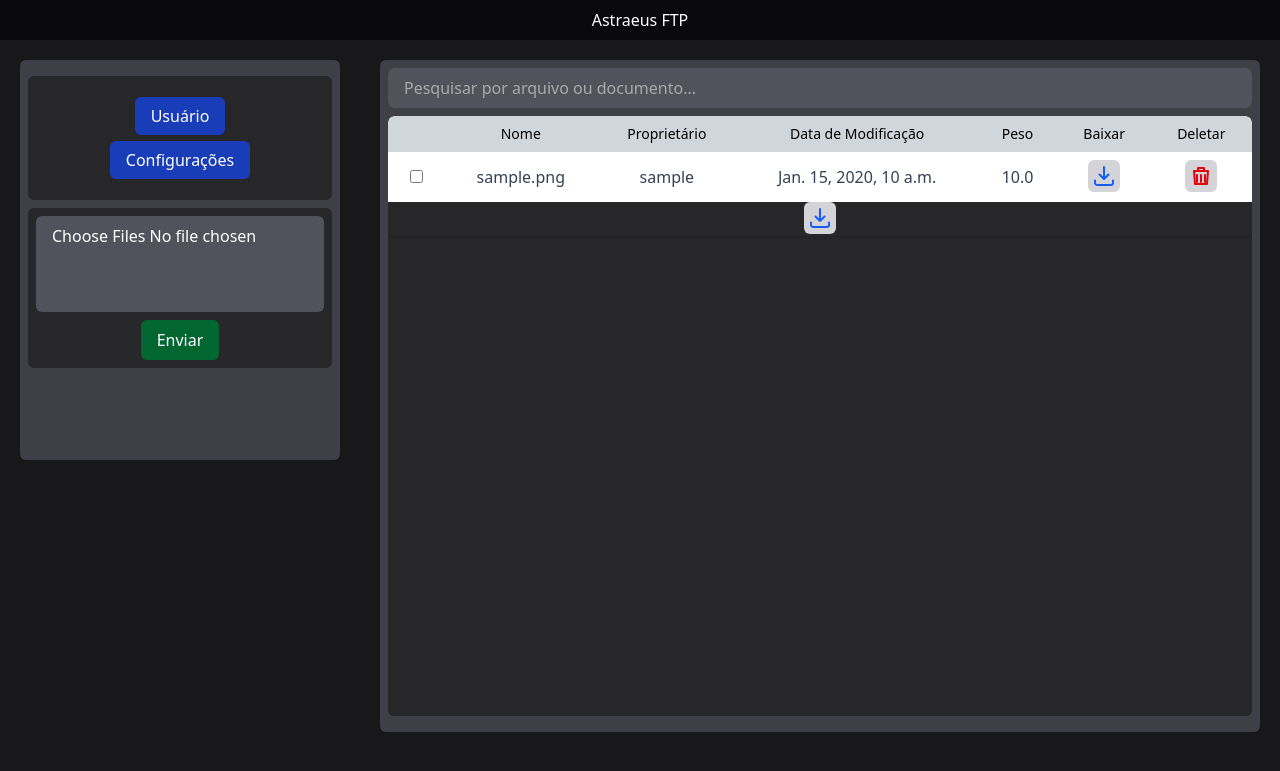
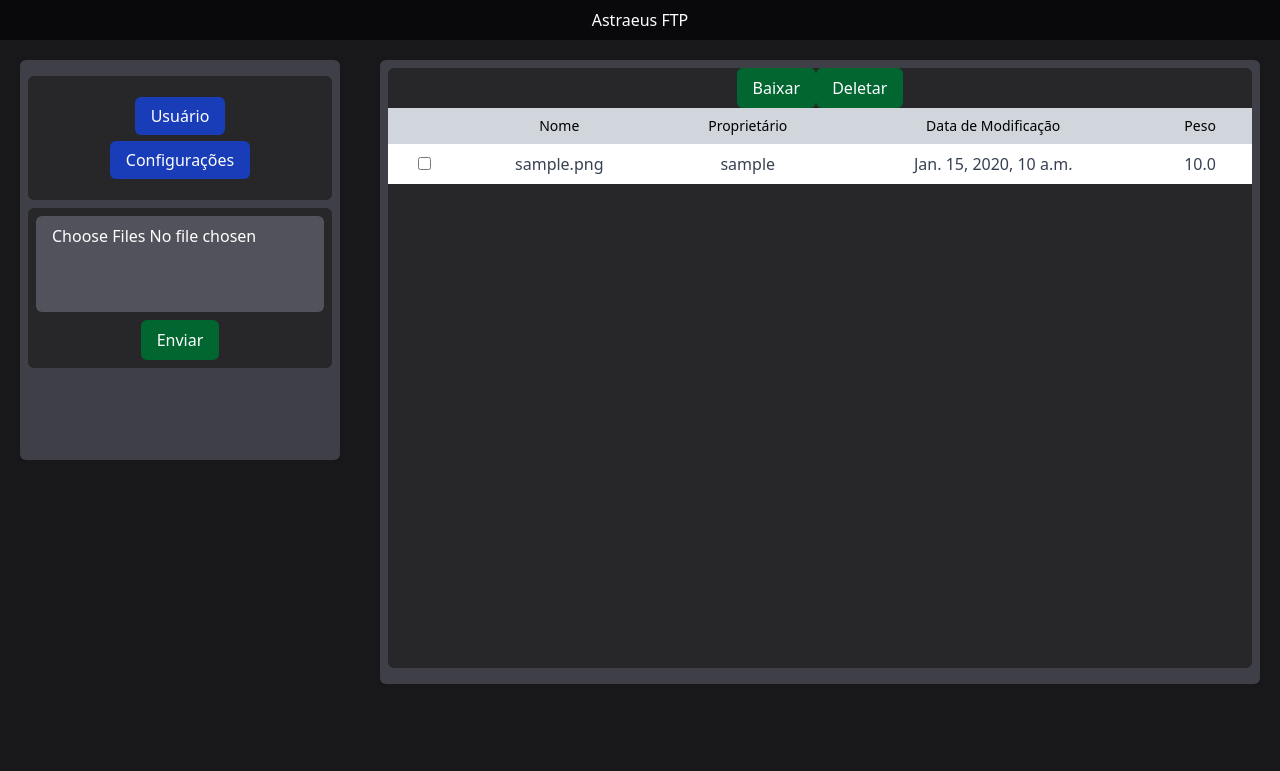
Before and after one commit to astraeus917/AstraeusFTP, a Django app: page / in a window 1280 px wide. Shown: the top 771 px of the page. Run offline with Django 5.2, Linux system fonts and the light colour scheme; tables that the repository leaves empty hold one stand-in row (values such as "Sample post").

Commit message:
nova versão

```diff
--- a/drive/models.py
+++ b/drive/models.py
@@ -45,7 +45,6 @@ class User(AbstractBaseUser, PermissionsMixin):
 class File(models.Model):
     file = models.FileField(upload_to='uploads/')
     file_name = models.CharField(max_length=200)
-    # ext = models.CharField(max_length=200)
     owner = models.ForeignKey(User, on_delete=models.SET_NULL, null=True)
     size = models.FloatField()
     created_at = models.DateTimeField(auto_now_add=True)
--- a/drive/templates/drive/home.html
+++ b/drive/templates/drive/home.html
@@ -25,8 +25,10 @@
         <div class="bg-zinc-800 mt-2 h-[160px] rounded-md flex">
             <form method="POST" enctype="multipart/form-data" class="m-2">
                 {% csrf_token %}
-                <input type="file" name="files" multiple required
+
+                <input type="file" name="file_list" multiple
                     class="w-2xs h-[96px] bg-zinc-600 px-4 py-2 rounded-md hover:bg-zinc-500 transition mb-2">
+
                 <button name="form_type" value="upload_form" type="submit"
                     class="bg-green-800 px-4 py-2 rounded-md hover:bg-green-600 transition">
                     Enviar
@@ -35,26 +37,13 @@
         </div>
     </div>
 
-    <!-- Menu dos arquivos do sistema -->
+    <!-- Menu dos arquivos salvos -->
     <div class="w-7xl bg-zinc-700 text-center text-white p-2 m-5 rounded-md">
 
-        <!-- Barra de pesquisa -->
-        <div class="bg-zinc-800 mb-2 rounded-md">
-            <input class="w-full px-4 py-2 bg-zinc-600 rounded-md hover:bg-zinc-500 transition" type="text"
-                name="search" id="search" placeholder="Pesquisar por arquivo ou documento...">
-        </div>
-
-        <!-- Caixa dos arquivos e documentos -->
+        <!-- Tabela de arquivos  -->
         <div class="bg-zinc-800 h-[600px] mb-2 rounded-md overflow-y-auto">
-
-            <!-- Tabela de arquivos -->
-            <div class="overflow-x-auto rounded-md shadow">
-                <form method="POST">
-                    {% csrf_token %}
-
-                    <!-- Tabela de arquivos -->
             <table class="min-w-full text-center text-gray-700">
-                        <!-- Cabeçalho da tabela de arquivos -->
+                <!-- Cabeçalho da tabela -->
                 <thead class="bg-gray-300 text-black text-sm">
                     <tr>
                         <th class="font-medium px-4 py-2"></th>
@@ -62,77 +51,38 @@
                         <th class="font-medium px-4 py-2">Proprietário</th>
                         <th class="font-medium px-4 py-2">Data de Modificação</th>
                         <th class="font-medium px-4 py-2">Peso</th>
-                                <th class="font-medium px-4 py-2">Baixar</th>
-                                <th class="font-medium px-4 py-2">Deletar</th>
                     </tr>
                 </thead>
 
-                        <!-- Corpo da tabela de arquivos -->
+                <!-- Corpo da tabela -->
                 <tbody class="divide-y divide-gray-500 bg-white">
+                    <form method='POST'>
+                        {% csrf_token %}
                         {% for file in all_files %}
                             <tr class="hover:bg-gray-400 hover:text-black transition">
-
                                 <td class="px-4 py-2">
-                                    <input type="checkbox" name="file_list" value="{{ file.id }}" class="file-checkbox">
+                                    <input type="checkbox" name="files" value="{{ file.id }}"
+                                    class="">
                                 </td>
-
                                 <td class="font-medium px-4 py-2">{{ file.file_name }}</td>
                                 <td class="font-medium px-4 py-2">{{ file.owner }}</td>
                                 <td class="font-medium px-4 py-2">{{ file.created_at }}</td>
                                 <td class="font-medium px-4 py-2">{{ file.size }}</td>
-
-                                <!-- Botão de download -->
-                                <td class="font-medium px-4 py-2">
-                                    <form method="POST">
-                                        {% csrf_token %}
-                                        <!-- Informação oculta com a lista de arquivos -->
-                                        <input class="hidden" type="text" name="file_list" value="{{ file.id }}">
+                            </tr>
+                        {% endfor %}
 
                         <button type="submit" name="form_type" value="download_form"
-                                            class="bg-zinc-300 hover:bg-blue-800 p-1 rounded-md text-blue-600 hover:text-white transition">
-                                            <svg xmlns="http://www.w3.org/2000/svg" fill="none" viewBox="0 0 24 24"
-                                                stroke-width="2" stroke="currentColor" class="w-6 h-6">
-                                                <path stroke-linecap="round" stroke-linejoin="round"
-                                                    d="M3 16.5v2.25A2.25 2.25 0 0 0 5.25 21h13.5A2.25 2.25 0 0 0 21 18.75V16.5M7.5 10.5 12 15m0 0 4.5-4.5M12 15V3" />
-                                            </svg>
+                            class="bg-green-800 px-4 py-2 rounded-md hover:bg-green-600 transition">
+                            Baixar
+                        </button>
+
+                        <button type="submit" name="form_type" value="delete_form"
+                            class="bg-green-800 px-4 py-2 rounded-md hover:bg-green-600 transition">
+                            Deletar
                         </button>
                     </form>
-                                </td>
-
-                                <!-- Botão de deletar -->
-                                <td class="font-medium px-4 py-2">
-                                    <form method="POST">
-                                        {% csrf_token %}
-                                        <!-- Informação oculta com a lista de arquivos -->
-                                        <input class="hidden" type="text" name="file_list" value="{{ file.id }}">
-
-                                        <button type="submit" name="form_type" value="delete_form"
-                                            class="bg-zinc-300 hover:bg-red-800 p-1 rounded-md text-red-600 hover:text-white transition">
-                                            <svg xmlns="http://www.w3.org/2000/svg" fill="none" viewBox="0 0 24 24"
-                                                stroke-width="2" stroke="currentColor" class="w-6 h-6">
-                                                <path stroke-linecap="round" stroke-linejoin="round"
-                                                    d="M6 7h12M9 7V4h6v3m-7 4v7m4-7v7m4-7v7M5 7h14l-1 13H6L5 7Z" />
-                                            </svg>
-                                        </button>
-                                    </form>
-                                </td>
-                            </tr>
-                            {% endfor %}
                 </tbody>
             </table>
-
-                    <!-- Botões de multiplas seleções -->
-
-                    <button type="submit" name="form_type" value="download_form"
-                        class="bg-zinc-300 hover:bg-blue-800 p-1 rounded-md text-blue-600 hover:text-white transition">
-                        <svg xmlns="http://www.w3.org/2000/svg" fill="none" viewBox="0 0 24 24" stroke-width="2"
-                            stroke="currentColor" class="w-6 h-6">
-                            <path stroke-linecap="round" stroke-linejoin="round"
-                                d="M3 16.5v2.25A2.25 2.25 0 0 0 5.25 21h13.5A2.25 2.25 0 0 0 21 18.75V16.5M7.5 10.5 12 15m0 0 4.5-4.5M12 15V3" />
-                        </svg>
-                    </button>
-                </form>
-            </div>
         </div>
     </div>
 </main>
--- a/drive/views.py
+++ b/drive/views.py
@@ -4,10 +4,8 @@ from django.contrib import messages
 from django.conf import settings
 
 # Imports usados no gerenciamento dos aquivos
-import os
-from django.utils.text import get_valid_filename
-from django.shortcuts import get_object_or_404, redirect
-from django.http import FileResponse, Http404
+import io, zipfile
+from django.http import HttpResponse, FileResponse
 
 # Modelos do Banco de Dados
 from .models import File
@@ -18,6 +16,7 @@ def drive(request):
     View da página principal do sistema
     E tratamento das funções do sistema
     """
+
     # Pega todos os aquivos do Banco de Dados
     all_files = File.objects.all()
     context = {
@@ -28,120 +27,75 @@ def drive(request):
     if request.method == 'POST':
 
         # Upload de arquivos
-        if request.POST.get('form_type') == 'upload_form' and request.FILES.getlist('files'):
+        if request.POST.get('form_type') == 'upload_form':
+            file_list = request.FILES.getlist('file_list')
+            count_files = []
+
+            if not file_list:
+                messages.info(request, "Não existem arquivos para upload!")
             try:
-                count_files = []
-
-                for f in request.FILES.getlist('files'):
-                    # Nome e estensão
-                    safe_name, ext = os.path.splitext(get_valid_filename(f.name))
-                    ext = ext.lower()
-
-                    # Tamanho do arquivo e conversão para MB
-                    size_bytes = f.size
+                for file_obj in file_list:
+                    # Obtem o tamanho do arquivo em bytes e depois em mb
+                    size_bytes = file_obj.size
                     size_mb = round(size_bytes / (1024 * 1024), 2)
 
-                    # Adiciona o arquivo ao Banco de Dados
-                    save_file, created = File.objects.update_or_create(
-                        file = f,
-                        file_name = f,
-                        # ext = ext,
+                    # Adiciona o arquivo no Banco de Dados
+                    save_file, created = File.objects.objects(
+                        file = file_obj,
+                        file_name = file_obj,
                         size = size_mb,
                     )
 
-                    count_files.append(f) # lista de arquivos enviados
+                    count_files.append(file_obj)
 
-                    # Se o arquivo for criado, ele seta owner para None, por enquanto
                     if created:
                         save_file.owner = None
                         save_file.save()
 
-                # Mensagem de sucesso do upload dos arquivos
-                messages.success(request, f"{len(count_files)} arquivo(s) salvo(s) com sucesso!")
+                if len(count_files) >= 1:
+                    messages.success(request, f"{len(count_files)} arquivo(s) salvo(s) com sucesso!")
 
-            # Mensagens de erros
             except Exception as e:
-                messages.error(request, f'Erro: {e}')
+                messages.error(request, f"Erro: {e}")
 
-        # Download do arquivo selecionado
-        elif request.POST.get('form_type') == 'download_form':
-            file_list = request.POST.getlist('file_list')
+        if request.POST.get('form_type') == 'download_form':
+            id_list = request.POST.getlist('files')
+            if not id_list:
+                messages.info(request, "Nenhum arquivo foi selecionado para Download!")
 
-            if not file_list:
-                messages.error(request, "Nenhum arquivo foi selecionado!")
+            else:
+                file_list = File.objects.filter(id__in=id_list)
+                if not file_list.exists():
+                    messages.error(request, "Nenhum arquivo foi encontrado!")
 
-            for file_id in file_list:
-                print(file_list)
+                elif len(id_list) > 1:
+                    # Cria um buffer de memória para o .zip
+                    buffer = io.BytesIO()
 
-            # try:
-            #     file_list = request.POST.getlist('file_list') # Pega todos os items marcados com checkbox
+                    try:
+                        with zipfile.ZipFile(buffer, 'w', zipfile.ZIP_DEFLATED) as zip_file:
+                            for file_obj in file_list:
 
-            #     for file_id in file_list:
-            #         get_file = get_object_or_404(File, id=file_id)
-            #         file_path = get_file.file.path
+                                save_file = file_obj.file_name or f"file_{file_obj.id}.ext"
+                                zip_file.write(file_obj.file.path, arcname=save_file)
 
-            #     if os.path.exists(file_path):
-            #         return FileResponse(open(file_path, 'rb'), as_attachment=True, filename=get_file.file.name)
+                        buffer.seek(0)
 
-            #     else:
-            #         raise Http404("Não foi possível encontrar o arquivo!")
+                        response = HttpResponse(buffer, content_type='application/zip')
+                        response['Content-Disposition'] = 'attachment; filename="AstraeusFTP.zip"'
+                        return response
 
-            # except Exception as e:
-            #     messages.error(request, F"Erro: {e}")
+                    except Exception as e:
+                        messages.error(request, f"Erro: {e}")
 
+                else:
+                    try:
+                        file_obj = file_list[0]
+                        file_path = file_obj.file.path
+                        with open(file_path, 'rb') as f:
+                            return FileResponse(f, as_attachment=True, filename=file_obj.file.name)
 
-        # elif request.POST.get('form_type') == 'download_form':
-        #     try:
-        #         file_id = request.POST.get('file_id')
-        #         get_file = get_object_or_404(File, id=file_id)
-        #         file_path = get_file.file.path
-
-        #         if os.path.exists(file_path):
-        #             return FileResponse(open(file_path, 'rb'), as_attachment=True, filename=get_file.file.name)
-
-        #         else:
-        #             raise Http404("Não foi possível encontrar o arquivo!")
-
-        #     except Exception as e:
-        #         messages.error(request, F"Erro: {e}")
-
-        # Deleta o arquivo selecionado
-        elif request.POST.get('form_type') == 'delete_form':
-            file_list = request.POST.getlist('file_list')
-
-            if not file_list:
-                messages.error(request, "Nenhum arquivo foi selecionado!")
-
-            for file_id in file_list:
-                print(file_list)
-
-                # get_file = File.objects.filter(id=file_id).first()
-
-                # if not get_file:
-                #     messages.error(request, "Arquivo não encontrado!")
-
-                # try:
-                #     get_file.file.delete()
-                #     get_file.delete()
-                #     messages.error(request, "Arquivo deletado com sucesso!")
-
-                # except Exception as e:
-                #     messages.error(request, f"Erro: {e}")
-
-        #     try:
-        #         file_list = request.POST.getlist('file_list')
-
-        #         for file_id in file_list:
-        #             get_file = get_object_or_404(File, id=file_id)
-        #             get_file.file.delete()
-        #             get_file.delete()
-
-        #         messages.success(request, "Arquivo deletado com sucesso!")
-
-        #     except Exception as e:
-        #         messages.error(request, f"Erro: {e}")
-
-        else:
-            messages.error(request, "Nenhuma requisição foi solicitada!")
+                    except Exception as e:
+                        messages.error(request, f"Erro: {e}")
 
     return render(request, 'drive/home.html', context)
```
Lines whose indentation alone changed are shown as unchanged.
